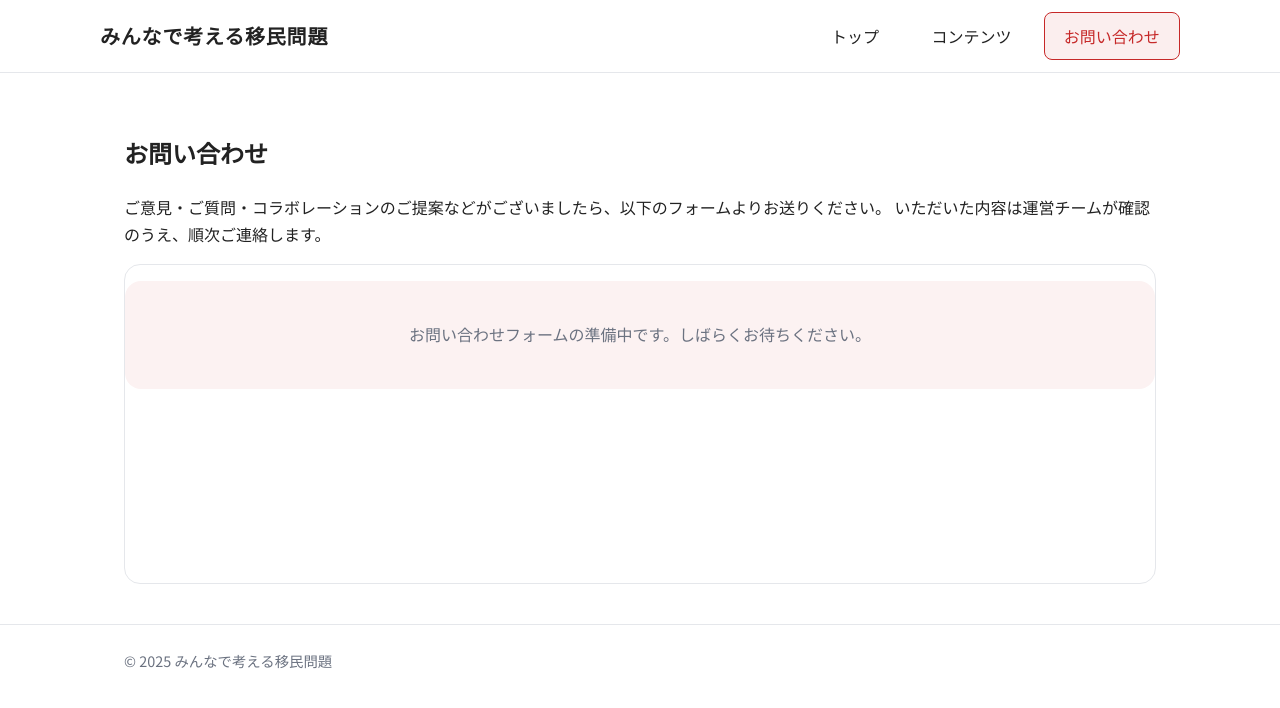
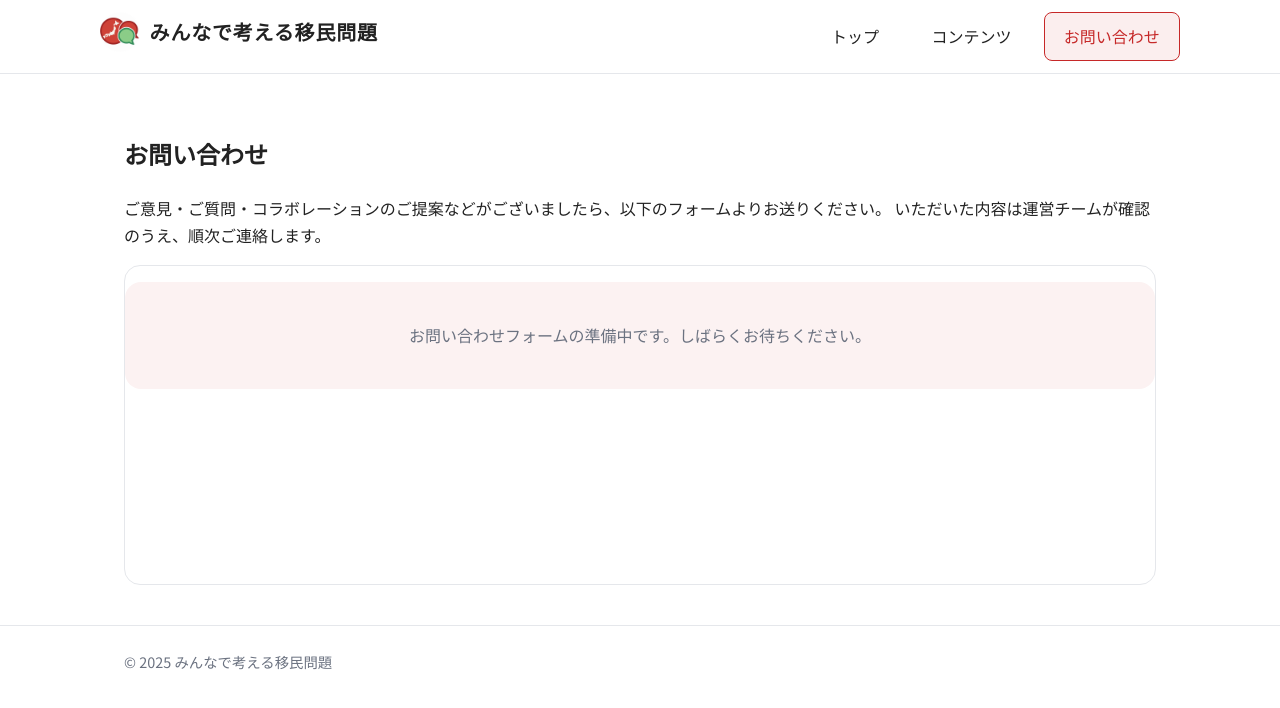
Before and after one commit to imin-minnade/imin-minnade.github.io, a plain HTML site: page doc/contact.html in a window 1280 px wide. Drawn offline with Linux system fonts and the light colour scheme; no server answers.

Commit message:
表示を調整

```diff
--- a/doc/assets/css/style.css
+++ b/doc/assets/css/style.css
@@ -74,6 +74,18 @@ header {
   font-size: 1.25rem;
   font-weight: 700;
   letter-spacing: 0.04em;
+}
+
+.site-title a {
+  display: inline-flex;
+  align-items: center;
+  gap: 0.6rem;
+}
+
+.site-logo {
+  width: 40px;
+  height: 40px;
+  object-fit: contain;
 }
 
 .main-nav {
--- a/doc/contact.html
+++ b/doc/contact.html
@@ -6,13 +6,17 @@
     <title>みんなで考える移民問題｜お問い合わせ</title>
     <link rel="preconnect" href="https://fonts.googleapis.com" />
     <link rel="preconnect" href="https://fonts.gstatic.com" crossorigin />
+    <link rel="icon" type="image/x-icon" href="assets/img/logo.ico" />
     <link rel="stylesheet" href="assets/css/style.css" />
   </head>
   <body>
     <header>
       <div class="container site-header">
         <div class="site-title">
-          <a href="index.html">みんなで考える移民問題</a>
+          <a href="index.html">
+            <img src="assets/img/logo.png" alt="みんなで考える移民問題のロゴ" class="site-logo" loading="lazy" />
+            <span>みんなで考える移民問題</span>
+          </a>
         </div>
         <nav class="main-nav" aria-label="主なナビゲーション">
           <a href="index.html">トップ</a>
```
Also changed, not shown: doc/contents.html (+5 -1 lines), doc/index.html (+5 -1 lines), doc/assets/img/logo.ico (added), doc/assets/img/logo.png (added).
